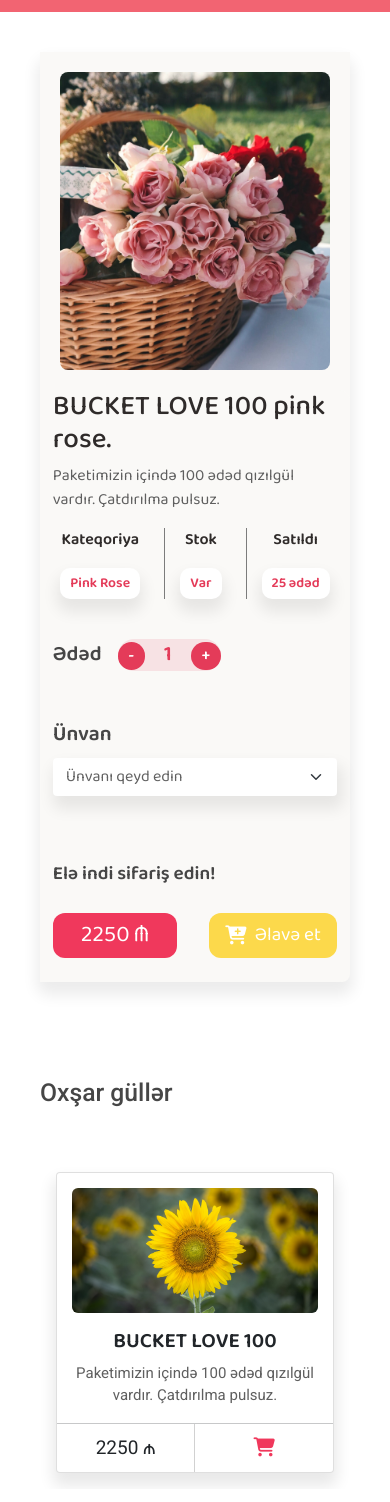
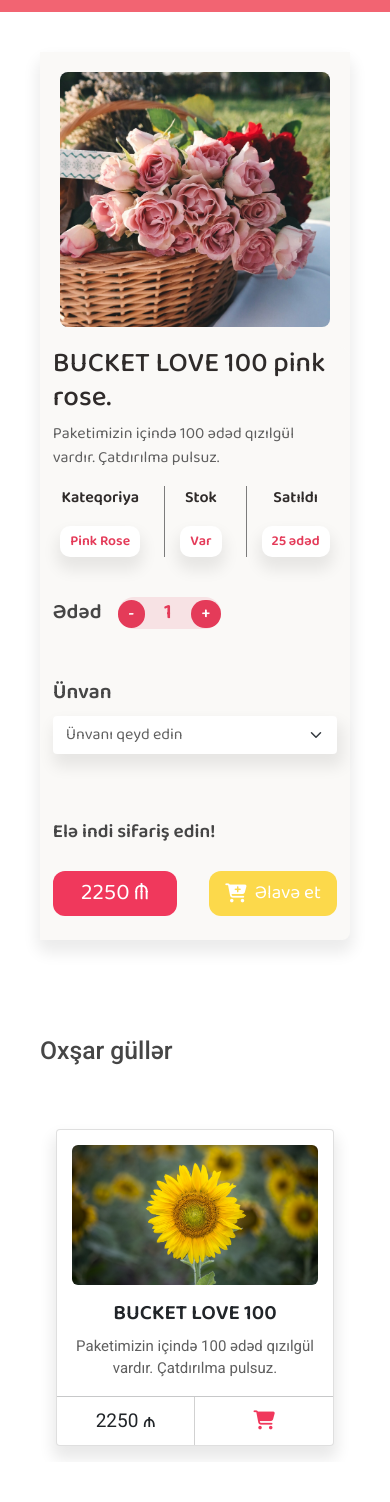
Before and after one commit to ali-rajabli/flowertask, a plain HTML site: page index.html in a window 390 px wide. Shown: the part 76-1578 px from the top of the page. Drawn offline with nearby package versions, Linux system fonts and the light colour scheme.

Commit message:
bugs fixed

```diff
--- a/assets/css/style.css
+++ b/assets/css/style.css
@@ -534,8 +534,8 @@
     }
 
     @media screen and (max-width:499.98px) {
-        .div-left-image {
-            height: 40vh;
+        .card-image {
+            height: 155px;
         }
         .order-div-right {
             padding-left: 0.8rem;
```
